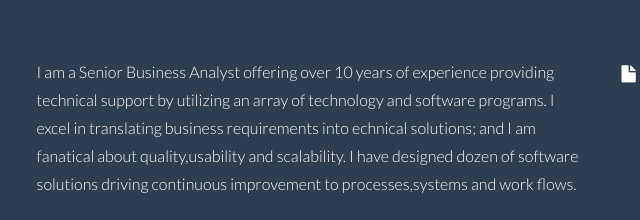
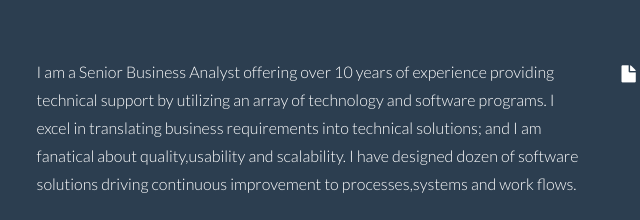
Before and after one commit to mhaliti/mhaliti.github.io, a plain HTML site: page index.html in a window 1280 px wide. Shown: the part 562-782 px from the top of the page, 326-966 px from the left. Drawn offline with Linux system fonts and the light colour scheme.

Commit message:
Update index.html

```diff
--- a/index.html
+++ b/index.html
@@ -75,7 +75,7 @@
 					<h5>ABOUT</h5>
 				</div>
 				<div class="col-lg-6">
-					<p>I am a Senior Business Analyst offering over 10 years of experience providing technical support by utilizing an array of technology and software programs. I excel in translating business requirements into echnical solutions; and I am fanatical about quality,usability and scalability. I have designed dozen of software solutions driving continuous improvement to processes,systems and work flows.</p>
+					<p>I am a Senior Business Analyst offering over 10 years of experience providing technical support by utilizing an array of technology and software programs. I excel in translating business requirements into technical solutions; and I am fanatical about quality,usability and scalability. I have designed dozen of software solutions driving continuous improvement to processes,systems and work flows.</p>
 					<p>I am also a freelance web designer and visual communication specialist. My focus is on designing responsive web and mobile interfaces with the latest techonology.
 					</p>
 
```
